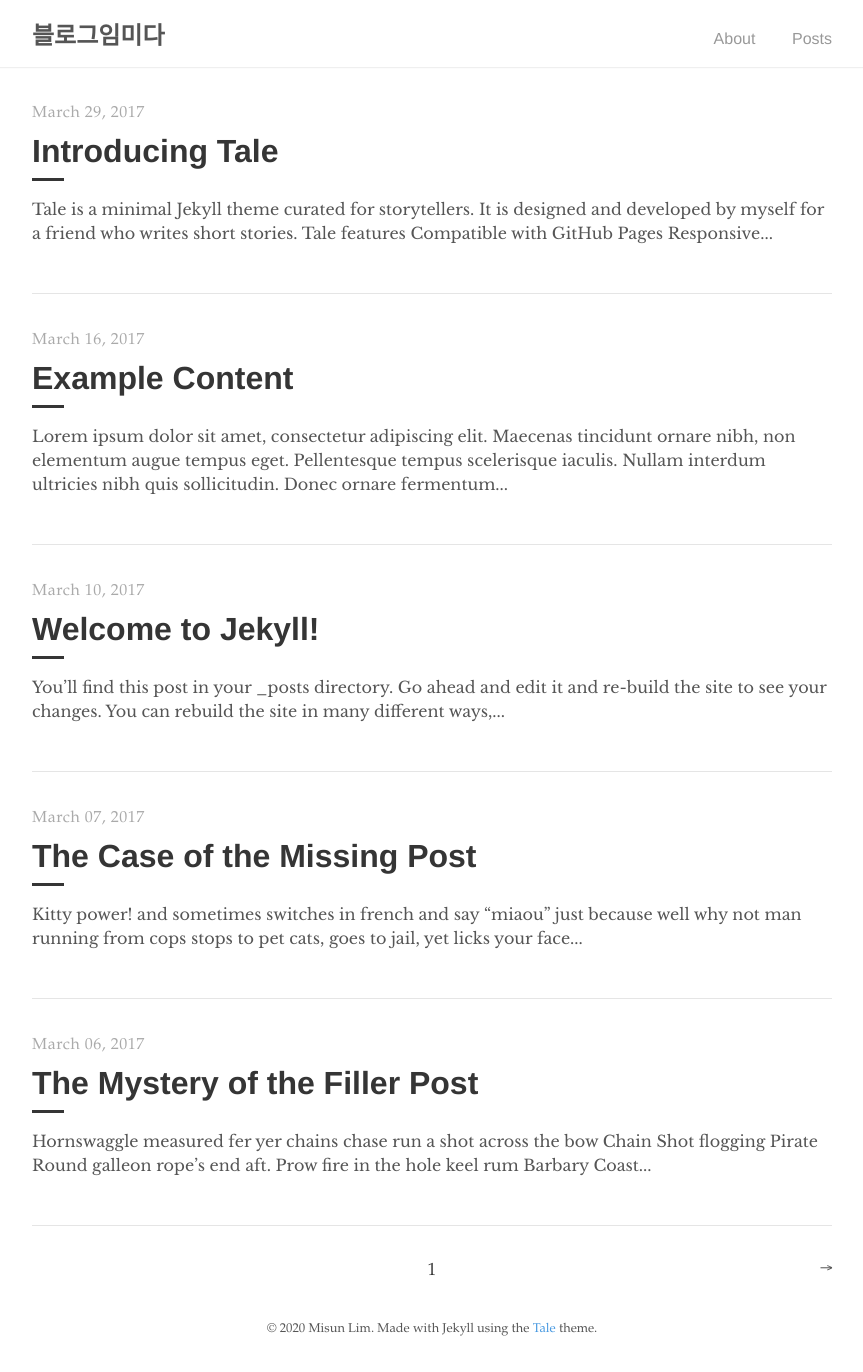
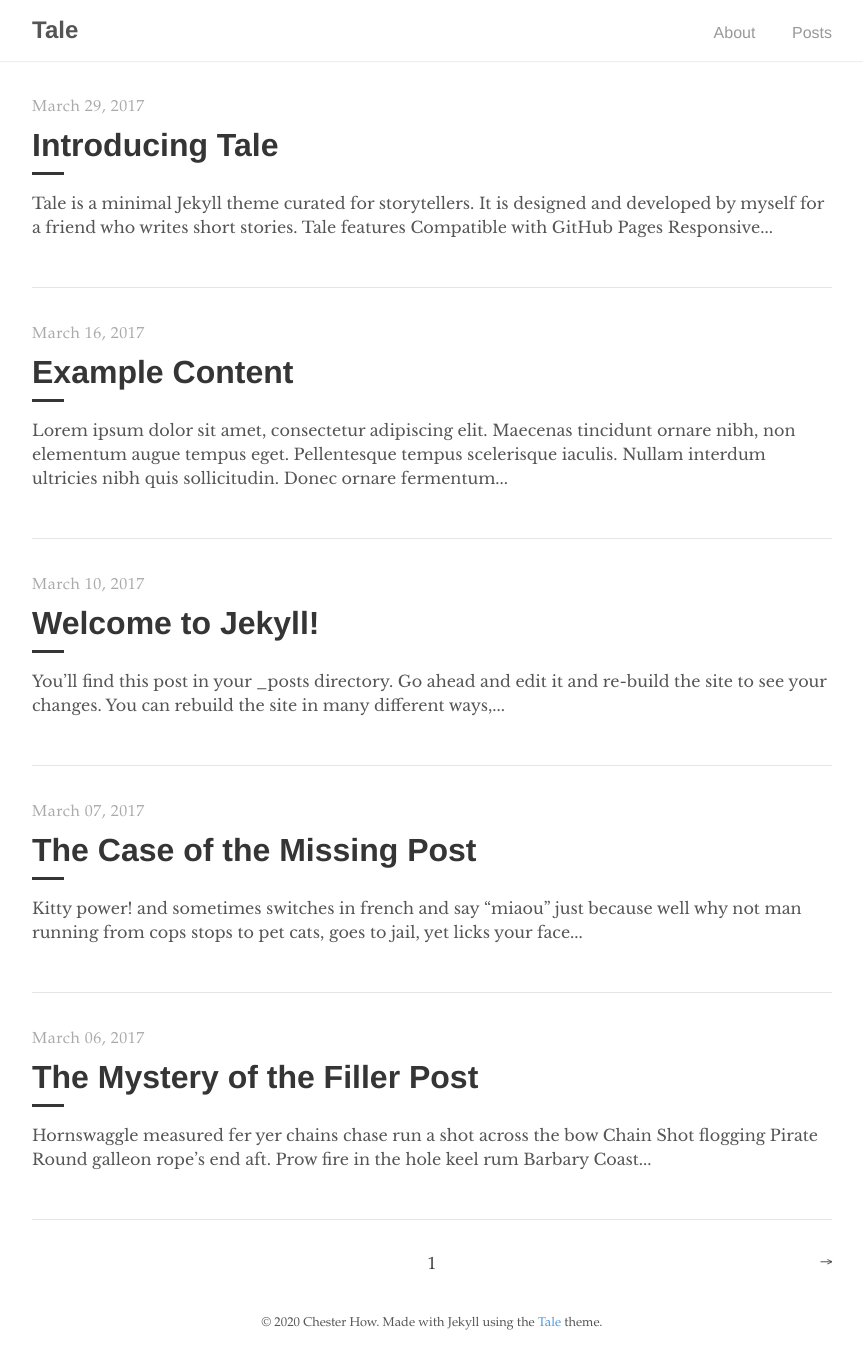
Before and after one commit to misun0608/misun0608.github.io, a Jekyll site: the page built from index.html, in a window 1280 px wide. Shown: the whole page, without its empty margins (208-1071 px from the left). Built offline with Jekyll 4.4.1, drawn with Linux system fonts in a browser that asks for light colours; the list of posts is cut into pages by our own code.

Commit message:
Revert "baseurl 삭제"
This reverts commit 5cbd128a59bf29146601da4bcb8cd927e625b9f2.

```diff
--- a/_config.yml
+++ b/_config.yml
@@ -1,16 +1,17 @@
 # Site settings
-title:          블로그임미다
+title:          Tale
 description:    "Minimal Jekyll theme for storytellers"
-url:            "https://misun0608.github.io"
+baseurl:        "/tale"
+url:            "https://chesterhow.github.io"
 
 # Google Analytics
 google_analytics: UA—XXXXXXXX-X
 
 # Author
 author:
-  name:         Misun Lim
-  url:          https://misun0608.github.io
-  email:        chicmsl@gmail.com
+  name:         Chester How
+  url:          https://chester.how
+  email:        chesterhow@gmail.com
 
 # Build settings
 markdown:       kramdown
```
